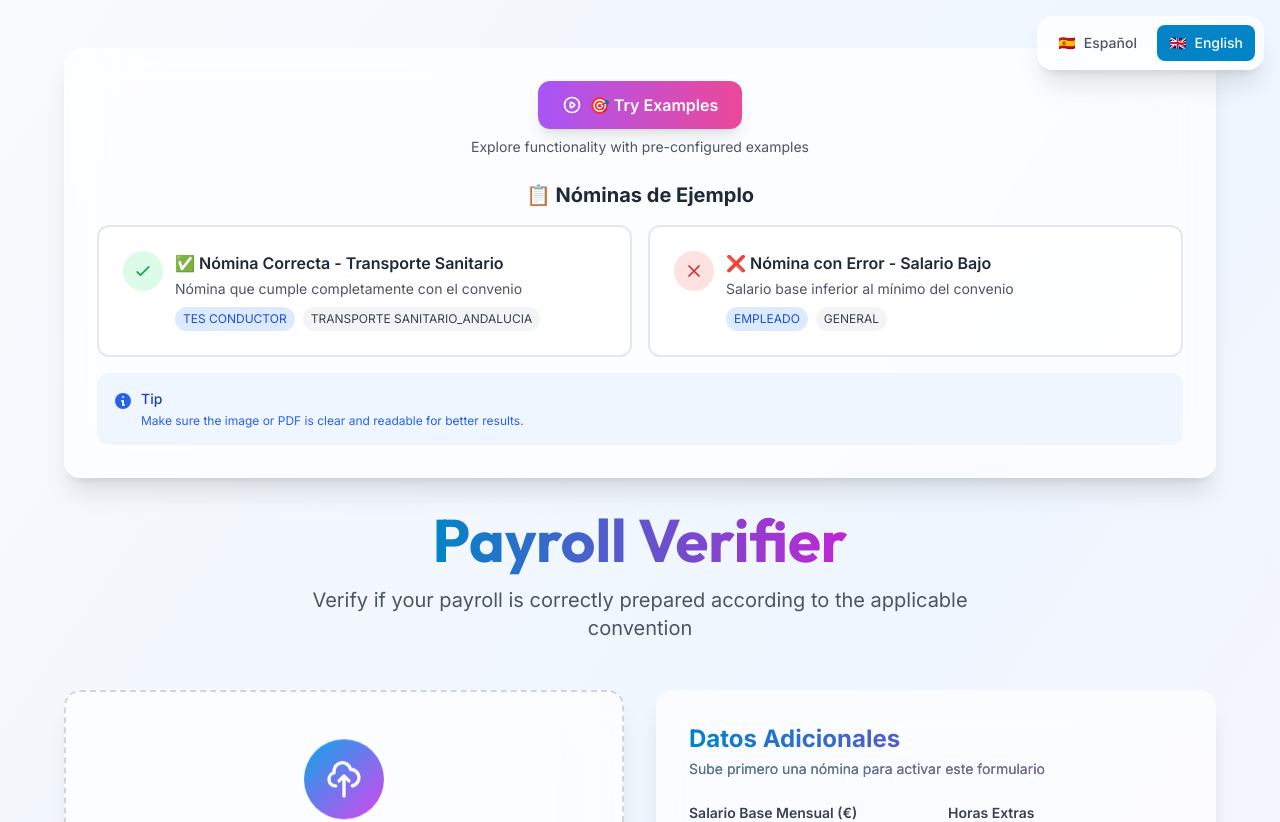
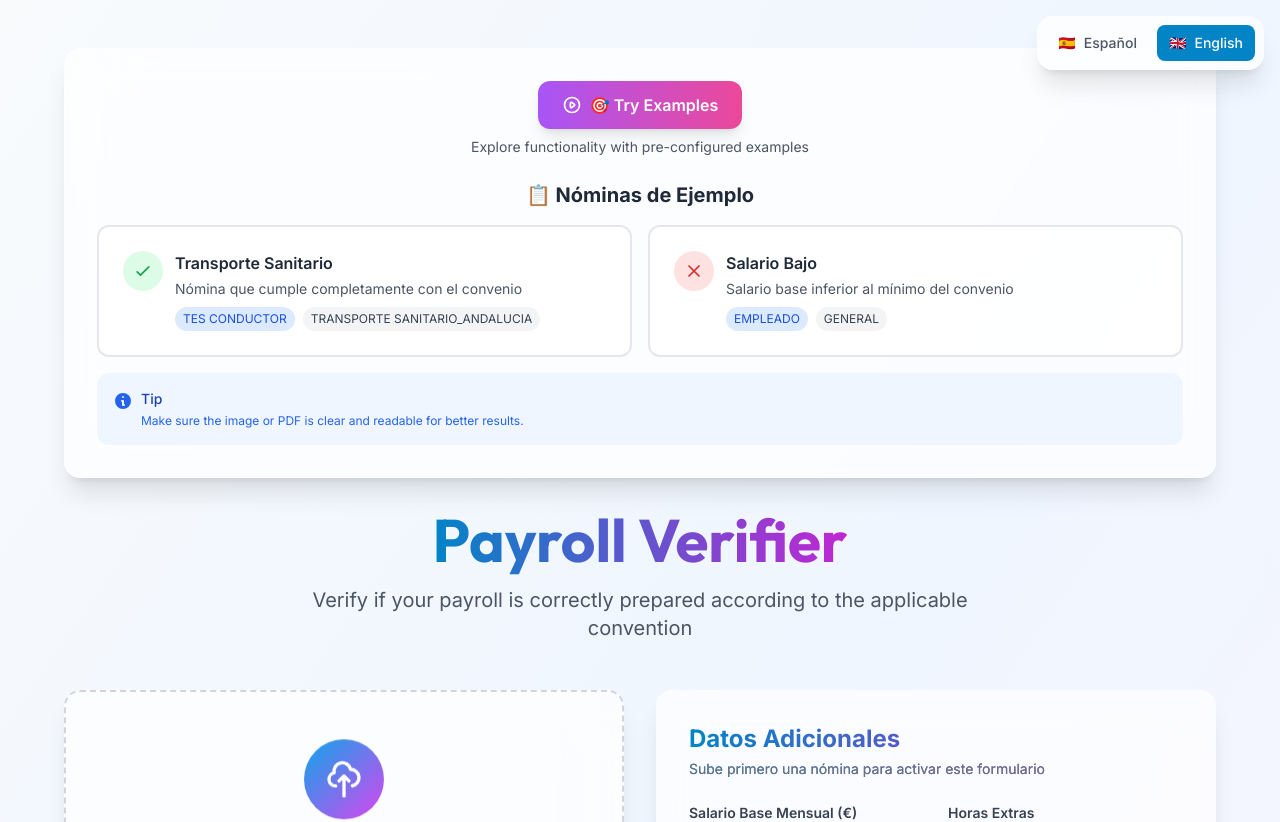
Before and after one commit to jfaguila/nomina-app, a React (Create React App) app: page / in a window 1280 px wide. Shown: the top 822 px of the page. Built offline with nearby package versions, Linux system fonts and the light colour scheme.

Commit message:
Removed emoji headers from demo samples

```diff
--- a/src/components/DemoMode.jsx
+++ b/src/components/DemoMode.jsx
@@ -8,7 +8,7 @@ const DemoMode = ({ onSelectSample }) => {
     const samplePayslips = [
         {
             id: 'correct-transporte',
-            title: '✅ Nómina Correcta - Transporte Sanitario',
+            title: 'Transporte Sanitario',
             description: 'Nómina que cumple completamente con el convenio',
             category: 'tes_conductor',
             convenio: 'transporte_sanitario_andalucia',
@@ -27,7 +27,7 @@ const DemoMode = ({ onSelectSample }) => {
         },
         {
             id: 'error-salario',
-            title: '❌ Nómina con Error - Salario Bajo',
+            title: 'Salario Bajo',
             description: 'Salario base inferior al mínimo del convenio',
             category: 'empleado',
             convenio: 'general',
```
